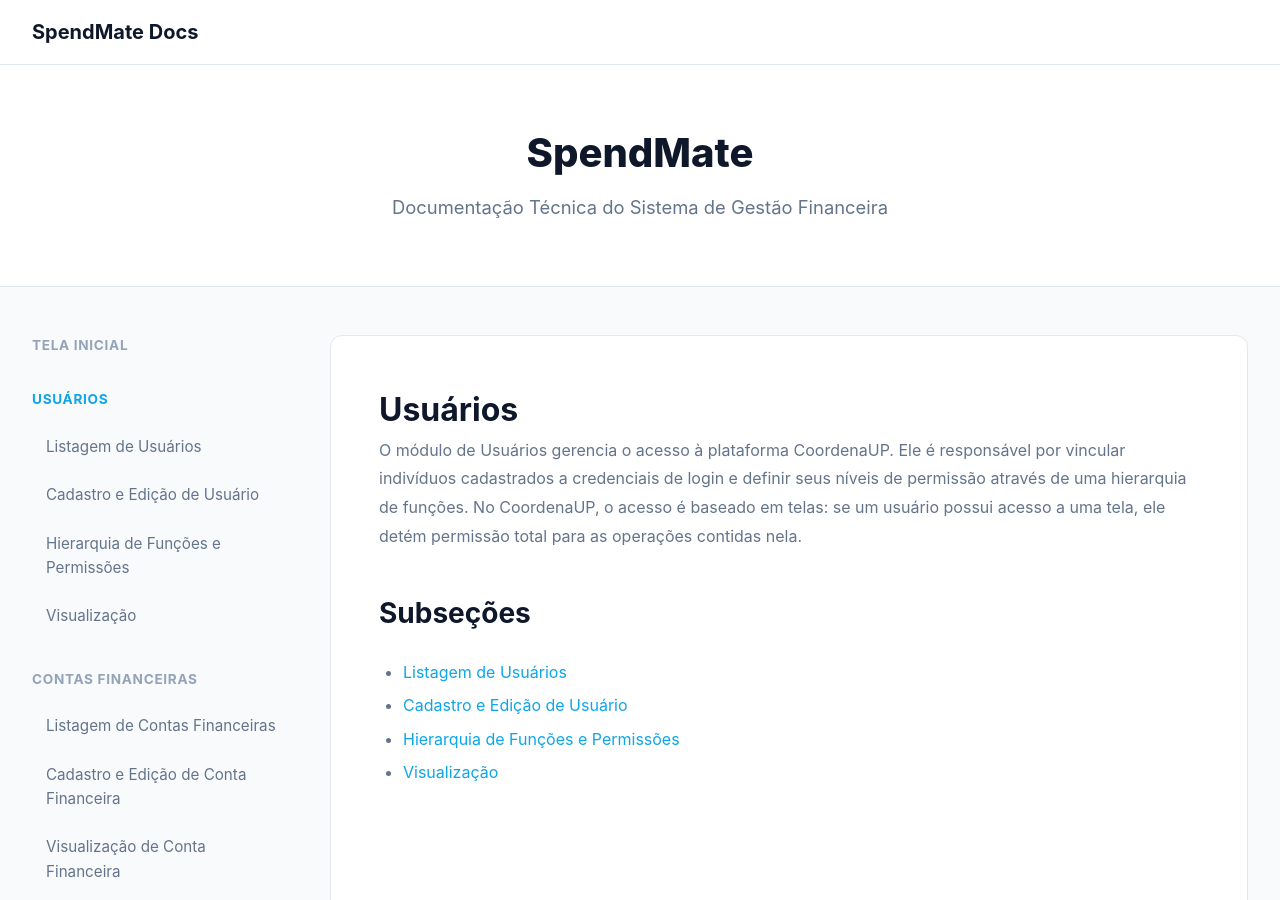
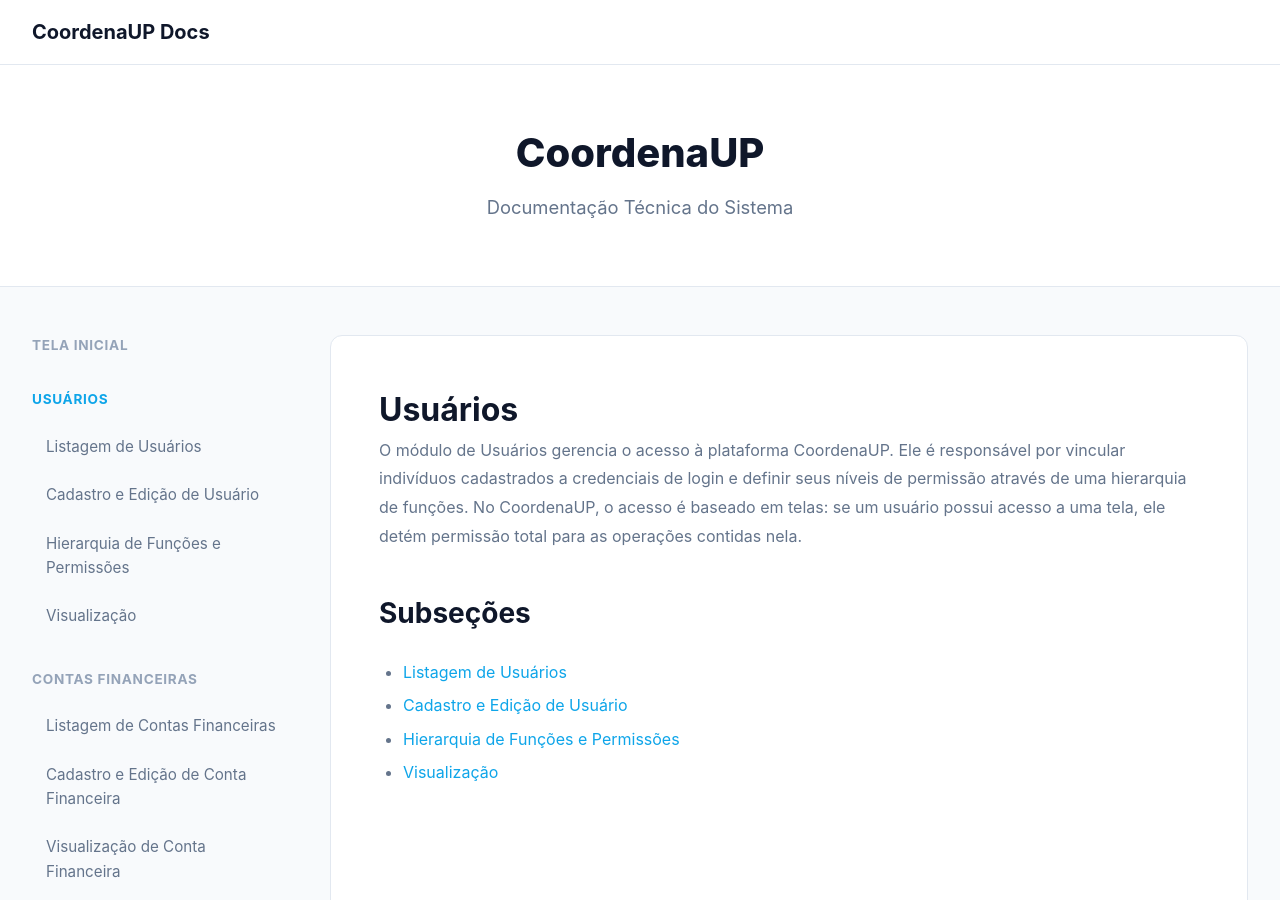
Before and after one commit to DEVEXP-IGN/CoordenaUp-Documentation, a Jekyll site: the page built from grupos/usuarios/index.md, in a window 1280 px wide and 900 px high. Built offline with Jekyll 4.4.1, drawn with Linux system fonts in a browser that asks for light colours; some of the changed text lies outside the part shown.

```diff
--- a/_config.yml
+++ b/_config.yml
@@ -18,9 +18,9 @@
 # You can create any custom variable you would like, and they will be accessible
 # in the templates via {{ site.myvariable }}.
 
-title: SpendMate Docs
+title: CoordenaUP Docs
 email: contato@spendmate.com
-description: Documentação Técnica do Sistema SpendMate
+description: Documentação Técnica do CoordenaUP
 baseurl: "/CoordenaUp-Documentation"
 url: "https://devexp-ign.github.io"
 twitter_username: spendmate
--- a/_layouts/default.html
+++ b/_layouts/default.html
@@ -5,9 +5,9 @@
     <meta name="viewport" content="width=device-width, initial-scale=1.0" />
     <meta
       name="description"
-      content="Documentação técnica completa do SpendMate"
+      content="{{ site.description }}"
     />
-    <title>{{ page.title }} - SpendMate Docs</title>
+    <title>{{ page.title }} - {{ site.title }}</title>
     <link
       rel="stylesheet"
       href="{{ '/assets/css/style.css' | relative_url }}"
@@ -16,14 +16,14 @@
   <body>
     <div class="navbar">
       <div class="navbar-container">
-        <a href="{{ '/' | relative_url }}" class="logo">SpendMate Docs</a>
+        <a href="{{ '/' | relative_url }}" class="logo">{{ site.title }}</a>
       </div>
     </div>
 
     <div class="hero">
       <div class="hero-container">
-        <h1>SpendMate</h1>
-        <p>Documentação Técnica do Sistema de Gestão Financeira</p>
+        <h1>CoordenaUP</h1>
+        <p>Documentação Técnica do Sistema</p>
       </div>
     </div>
 
@@ -38,7 +38,7 @@
     <footer class="footer">
       <div class="footer-container">
         <p>
-          SpendMate Docs • Última atualização: {{ 'now' | date: '%d de %B de %Y'
+          {{ site.title }} • Última atualização: {{ 'now' | date: '%d de %B de %Y'
           }}
         </p>
       </div>
```
Also changed, not shown: _layouts/home.html (+7 -7 lines), index.md (added, +23 -0 lines), README.md, 2 other files.
